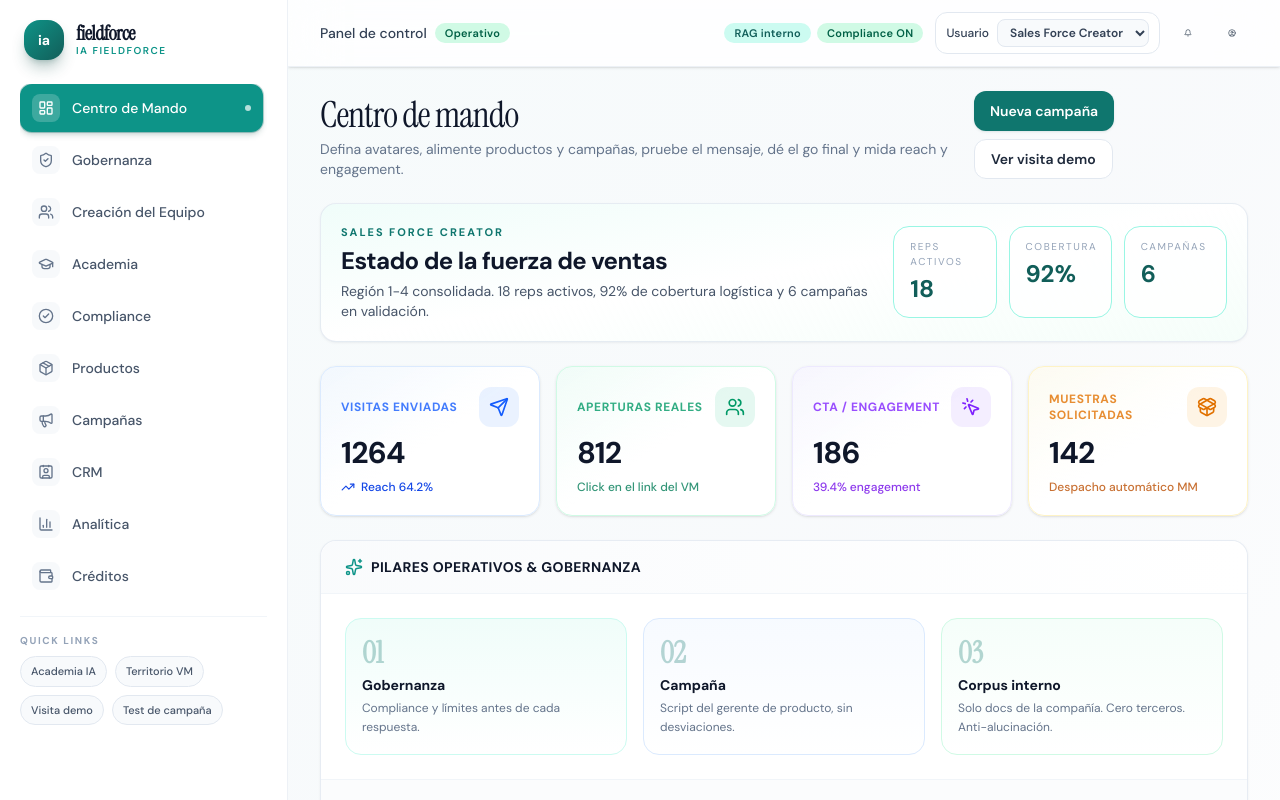
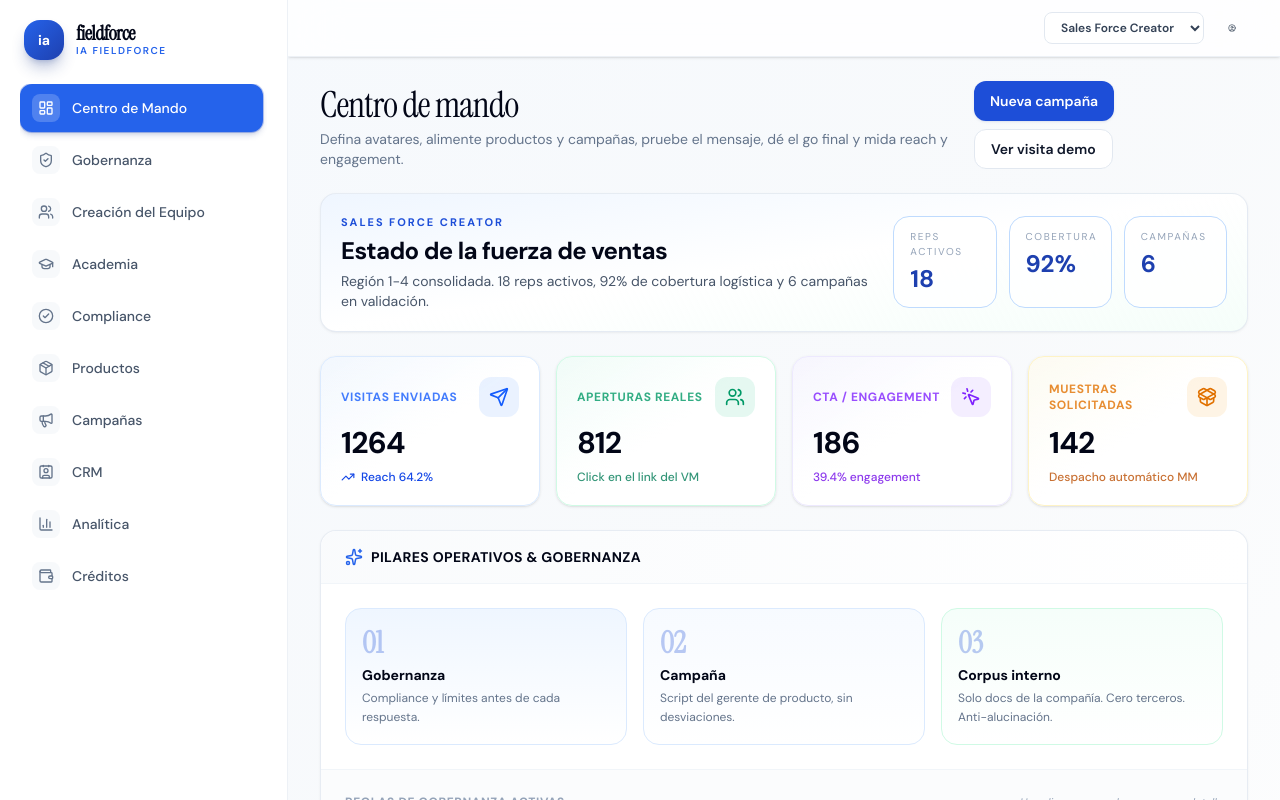
Before and after one commit to Esther299/iafieldforce_v2, a React (Vite) app: page / in a window 1280 px wide. Shown: the top 800 px of the page. Built offline with nearby package versions, Linux system fonts and the light colour scheme.

Commit message:
Primer cambio de estilos y optimizacion codigo

```diff
--- a/src/components/Layout.tsx
+++ b/src/components/Layout.tsx
@@ -12,13 +12,13 @@ import {
   Menu,
   X,
   UserCircle,
-  Bell,
   CheckCircle2,
 } from "lucide-react";
 import { useState } from "react";
 import { cn } from "../lib/cn";
-import { useAppStore, type UserRole } from "../store/useAppStore";
-import { Badge, Button } from "../components/ui";
+import { useAppStore } from "../store/useAppStore";
+import { type UserRole } from "../types";
+import { Button } from "../components/ui";
 
 const nav = [
   { to: "/", label: "Centro de Mando", icon: LayoutDashboard },
@@ -50,10 +50,14 @@ const roleOptions: Array<{ value: UserRole; label: string }> = [
 
 export function Layout() {
   const [open, setOpen] = useState(false);
+
+  // Consumo desde el store actualizado
   const balance = useAppStore((s) => s.credits.balance);
   const activeUserRole = useAppStore((s) => s.activeUserRole);
   const setActiveUserRole = useAppStore((s) => s.setActiveUserRole);
-  const showBalance = activeUserRole === "marketing" || activeUserRole === "commercial";
+
+  const showBalance =
+    activeUserRole === "marketing" || activeUserRole === "commercial";
 
   return (
     <div className="min-h-screen bg-gradient-to-br from-brand-50/30 via-slate-50 to-white">
@@ -133,106 +137,55 @@ export function Layout() {
                       <item.icon size={16} />
                     </span>
                     <span className="flex-1">{item.label}</span>
-                    {isActive && (
-                      <span className="h-1.5 w-1.5 rounded-full bg-white/70" />
-                    )}
                   </>
                 )}
               </NavLink>
             ))}
           </nav>
 
-          <div className="mt-4 border-t border-ink-100 pt-4">
-            <p className="mb-2 text-[10px] font-bold uppercase tracking-[0.16em] text-ink-400">
-              Quick links
-            </p>
-            <div className="flex flex-wrap gap-2">
-              {quickLinks.map((item) => (
-                <NavLink key={item.to} to={item.to} onClick={() => setOpen(false)} className="rounded-full border border-ink-200 bg-ink-50 px-2.5 py-1.5 text-[11px] font-medium text-ink-600 transition hover:border-brand-200 hover:bg-brand-50 hover:text-brand-700">
-                  {item.label}
-                </NavLink>
-              ))}
-            </div>
-          </div>
-
+          {/* Footer del Sidebar con rol activo */}
           <div className="absolute bottom-4 left-4 right-4 hidden rounded-2xl bg-gradient-to-br from-ink-800 to-ink-900 p-3 text-white shadow-lg md:block">
             <p className="text-xs font-semibold">🔬 IA Fieldforce</p>
             <p className="mt-0.5 text-[11px] text-ink-300">
-              Operador: {roleOptions.find((r) => r.value === activeUserRole)?.label || "Sales Force Creator"}
+              Operador:{" "}
+              {roleOptions.find((r) => r.value === activeUserRole)?.label}
             </p>
-            <div className="mt-2 flex gap-2">
-              <Badge tone="brand">v2.0</Badge>
-              <Badge tone="neutral">Sandbox</Badge>
-            </div>
           </div>
         </aside>
 
-        {open && (
-          <div
-            className="fixed inset-0 z-30 bg-ink-900/40 backdrop-blur-sm md:hidden"
-            onClick={() => setOpen(false)}
-            aria-hidden="true"
-          />
-        )}
-
         <div className="flex min-w-0 flex-1 flex-col">
           <header className="sticky top-0 z-20 flex items-center justify-between gap-3 border-b border-ink-200/60 bg-white/80 px-4 py-3 backdrop-blur-xl shadow-sm md:px-8">
-            <div className="flex items-center gap-3">
             <button
-                className="rounded-xl border border-ink-200 bg-white p-2 text-ink-600 shadow-sm hover:bg-ink-50 md:hidden"
+              className="rounded-xl border border-ink-200 bg-white p-2 text-ink-600 md:hidden"
               onClick={() => setOpen(true)}
-                aria-label="Abrir menú"
             >
               <Menu size={18} />
             </button>
-              <div className="hidden items-center gap-2 md:flex">
-                <span className="text-sm font-medium text-ink-700">Panel de control</span>
-                <Badge tone="success">Operativo</Badge>
-              </div>
-            </div>
 
-            <div className="flex items-center gap-3">
+            <div className="flex items-center gap-3 ml-auto">
               {showBalance && (
-                <div className="hidden items-center gap-1 rounded-full bg-emerald-50 px-3 py-1.5 text-sm font-semibold text-emerald-800 shadow-sm ring-1 ring-emerald-200/50 md:flex">
-                  <Wallet size={14} className="text-emerald-600" />
+                <div className="hidden items-center gap-1 rounded-full bg-emerald-50 px-3 py-1.5 text-sm font-semibold text-emerald-800 md:flex">
+                  <Wallet size={14} />
                   <span>${balance.toLocaleString()}</span>
                 </div>
               )}
 
-              <div className="hidden items-center gap-1.5 md:flex">
-                <Badge tone="brand">RAG interno</Badge>
-                <Badge tone="success">Compliance ON</Badge>
-              </div>
-
-              <label className="hidden items-center gap-2 rounded-xl border border-ink-200 bg-white px-2.5 py-1.5 text-xs font-medium text-ink-700 md:flex">
-                <span>Usuario</span>
               <select
                 value={activeUserRole}
-                  onChange={(event) => setActiveUserRole(event.target.value as UserRole)}
-                  className="rounded-lg border border-ink-200 bg-ink-50 px-2 py-1 text-xs font-semibold text-ink-700 outline-none focus:border-brand-400"
-                  aria-label="Selecciona el perfil activo"
+                onChange={(e) => setActiveUserRole(e.target.value as UserRole)}
+                className="rounded-lg border border-ink-200 bg-white px-3 py-1.5 text-xs font-semibold text-ink-700 outline-none focus:border-brand-400"
               >
-                  {roleOptions.map((option) => (
-                    <option key={option.value} value={option.value}>
-                      {option.label}
+                {roleOptions.map((opt) => (
+                  <option key={opt.value} value={opt.value}>
+                    {opt.label}
                   </option>
                 ))}
               </select>
-              </label>
 
               <Button
                 variant="ghost"
                 size="sm"
-                className="h-8 w-8 rounded-full p-0 text-ink-600 hover:bg-ink-100"
-                aria-label="Notificaciones"
-              >
-                <Bell size={18} />
-              </Button>
-              <Button
-                variant="ghost"
-                size="sm"
-                className="h-8 w-8 rounded-full p-0 text-ink-600 hover:bg-ink-100"
-                aria-label="Perfil de usuario"
+                className="h-8 w-8 rounded-full p-0"
               >
                 <UserCircle size={20} />
               </Button>
--- a/src/index.css
+++ b/src/index.css
@@ -3,16 +3,19 @@
 @theme {
   --font-sans: "DM Sans", ui-sans-serif, system-ui, sans-serif;
   --font-display: "Instrument Serif", Georgia, serif;
-  --color-brand-50: #f0fdfa;
-  --color-brand-100: #ccfbf1;
-  --color-brand-200: #99f6e4;
-  --color-brand-300: #5eead4;
-  --color-brand-400: #2dd4bf;
-  --color-brand-500: #14b8a6;
-  --color-brand-600: #0d9488;
-  --color-brand-700: #0f766e;
-  --color-brand-800: #115e59;
-  --color-brand-900: #134e4a;
+
+  /* Paleta Azul Corporativa 'ia-rep' */
+  --color-brand-50: #eff6ff;
+  --color-brand-100: #dbeafe;
+  --color-brand-200: #bfdbfe;
+  --color-brand-300: #93c5fd;
+  --color-brand-400: #60a5fa;
+  --color-brand-500: #3b82f6;
+  --color-brand-600: #2563eb;
+  --color-brand-700: #1d4ed8;
+  --color-brand-800: #1e40af;
+  --color-brand-900: #1e3a8a;
+
   --color-ink-50: #f8fafc;
   --color-ink-100: #f1f5f9;
   --color-ink-200: #e2e8f0;
@@ -21,8 +24,9 @@
   --color-ink-500: #64748b;
   --color-ink-600: #475569;
   --color-ink-700: #334155;
-  --color-ink-800: #1e293b;
-  --color-ink-900: #0f172a;
+  --color-ink-800: #0f172a;
+  --color-ink-900: #020617;
+
   --color-accent-400: #fbbf24;
   --color-accent-500: #f59e0b;
   --color-danger-500: #ef4444;
@@ -33,15 +37,17 @@
   box-sizing: border-box;
 }
 
-html, body, #root {
+html,
+body,
+#root {
   min-height: 100%;
 }
 
 body {
   margin: 0;
   font-family: var(--font-sans);
-  background: #f8fafc;
-  color: #0f172a;
+  background: var(--color-ink-50);
+  color: var(--color-ink-800);
   -webkit-font-smoothing: antialiased;
 }
 
@@ -54,21 +60,32 @@ body {
   height: 6px;
 }
 .scrollbar-thin::-webkit-scrollbar-thumb {
-  background: #cbd5e1;
+  background: var(--color-ink-300);
   border-radius: 999px;
 }
 
 @keyframes fade-up {
-  from { opacity: 0; transform: translateY(8px); }
-  to { opacity: 1; transform: translateY(0); }
+  from {
+    opacity: 0;
+    transform: translateY(8px);
+  }
+  to {
+    opacity: 1;
+    transform: translateY(0);
+  }
 }
 .animate-fade-up {
   animation: fade-up 0.35s ease-out both;
 }
 
 @keyframes pulse-soft {
-  0%, 100% { opacity: 1; }
-  50% { opacity: 0.55; }
+  0%,
+  100% {
+    opacity: 1;
+  }
+  50% {
+    opacity: 0.55;
+  }
 }
 .animate-pulse-soft {
   animation: pulse-soft 1.6s ease-in-out infinite;
--- a/src/store/useAppStore.ts
+++ b/src/store/useAppStore.ts
@@ -16,6 +16,7 @@ import {
   governanceRules,
 } from "../data/mock";
 import type {
+  UserRole,
   AvatarConfig,
   Campaign,
   CampaignStatus,
@@ -27,13 +28,6 @@ import type {
   VisitSession,
   CtaType,
 } from "../types";
-
-export type UserRole =
-  | "sales-force-creator"
-  | "marketing"
-  | "commercial"
-  | "operations"
-  | "compliance";
 import {
   estimateAudienceSize,
   filterDoctors,
@@ -42,6 +36,7 @@ import {
 import { generateGovernedReply, startVisitOpening } from "../lib/governance";
 
 interface AppState {
+  activeUserRole: UserRole;
   governanceRules: typeof governanceRules;
   products: typeof products;
   documents: CompanyDocument[];
@@ -58,15 +53,14 @@ interface AppState {
   dispatches: DispatchJob[];
   activeVisit: VisitSession | null;
   testSession: VisitSession | null;
-  activeUserRole: UserRole;
 
+  setActiveUserRole: (role: UserRole) => void;
   addDocument: (doc: CompanyDocument) => void;
   upsertAvatar: (avatar: AvatarConfig) => void;
   upsertCampaign: (campaign: Campaign) => void;
   setCampaignStatus: (id: string, status: CampaignStatus) => void;
   deleteCampaign: (id: string) => void;
   setRuleEnforcement: (id: string, enforced: boolean) => void;
-  setActiveUserRole: (role: UserRole) => void;
   topUpCredits: (amount: number) => void;
   dispatchCampaign: (
     campaignId: string,
@@ -109,6 +103,7 @@ function msg(
 }
 
 export const useAppStore = create<AppState>((set, get) => ({
+  activeUserRole: "sales-force-creator",
   governanceRules,
   products,
   documents: seedDocuments,
@@ -125,7 +120,8 @@ export const useAppStore = create<AppState>((set, get) => ({
   dispatches: seedDispatches,
   activeVisit: null,
   testSession: null,
-  activeUserRole: "sales-force-creator",
+
+  setActiveUserRole: (role) => set({ activeUserRole: role }),
 
   addDocument: (doc) => set((s) => ({ documents: [doc, ...s.documents] })),
 
@@ -181,8 +177,6 @@ export const useAppStore = create<AppState>((set, get) => ({
         r.id === id ? { ...r, enforced } : r,
       ),
     })),
-
-  setActiveUserRole: (role) => set({ activeUserRole: role }),
 
   topUpCredits: (amount) =>
     set((s) => ({
```
Also changed, not shown: src/types/index.ts (+216 -179 lines). Lines whose indentation alone changed are shown as unchanged.
